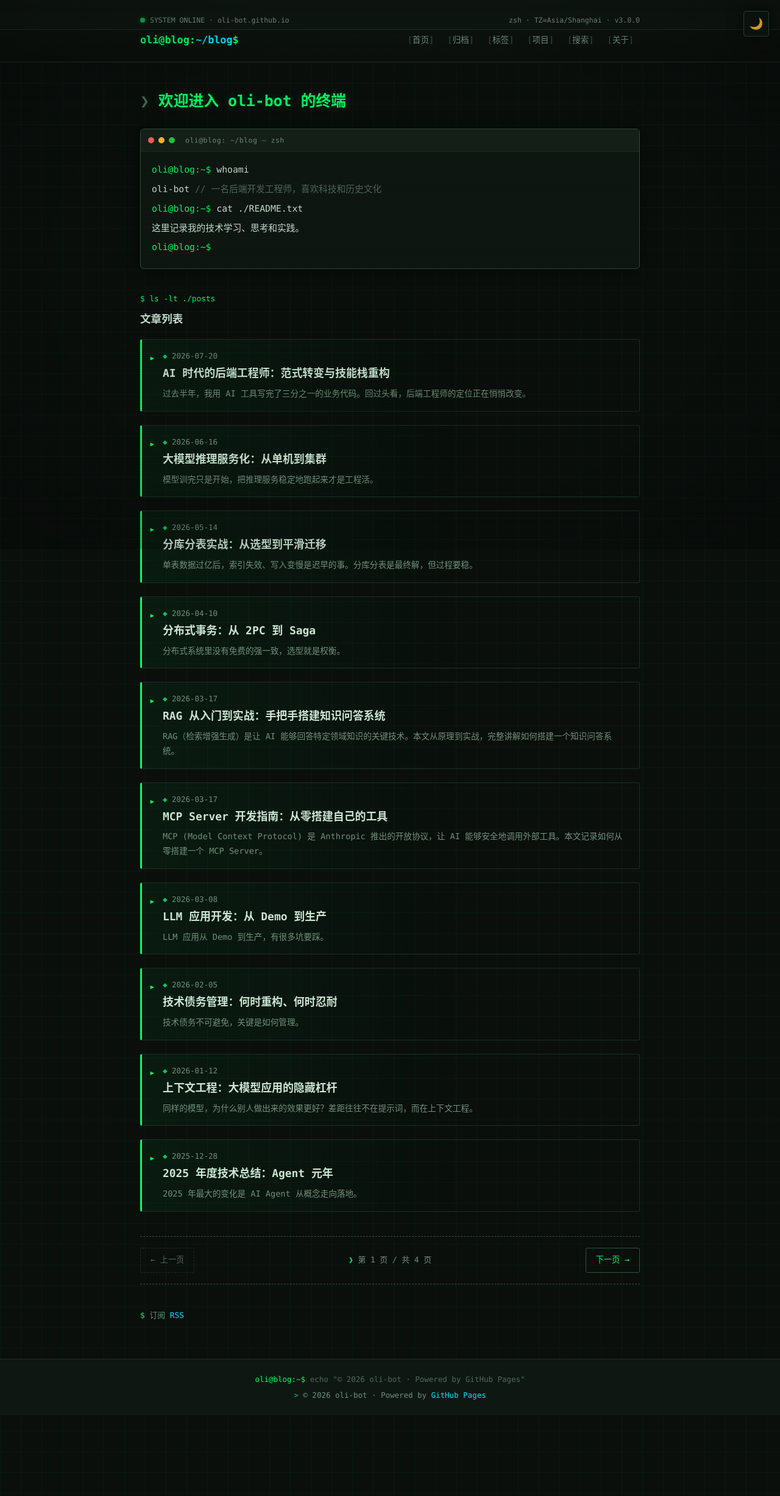
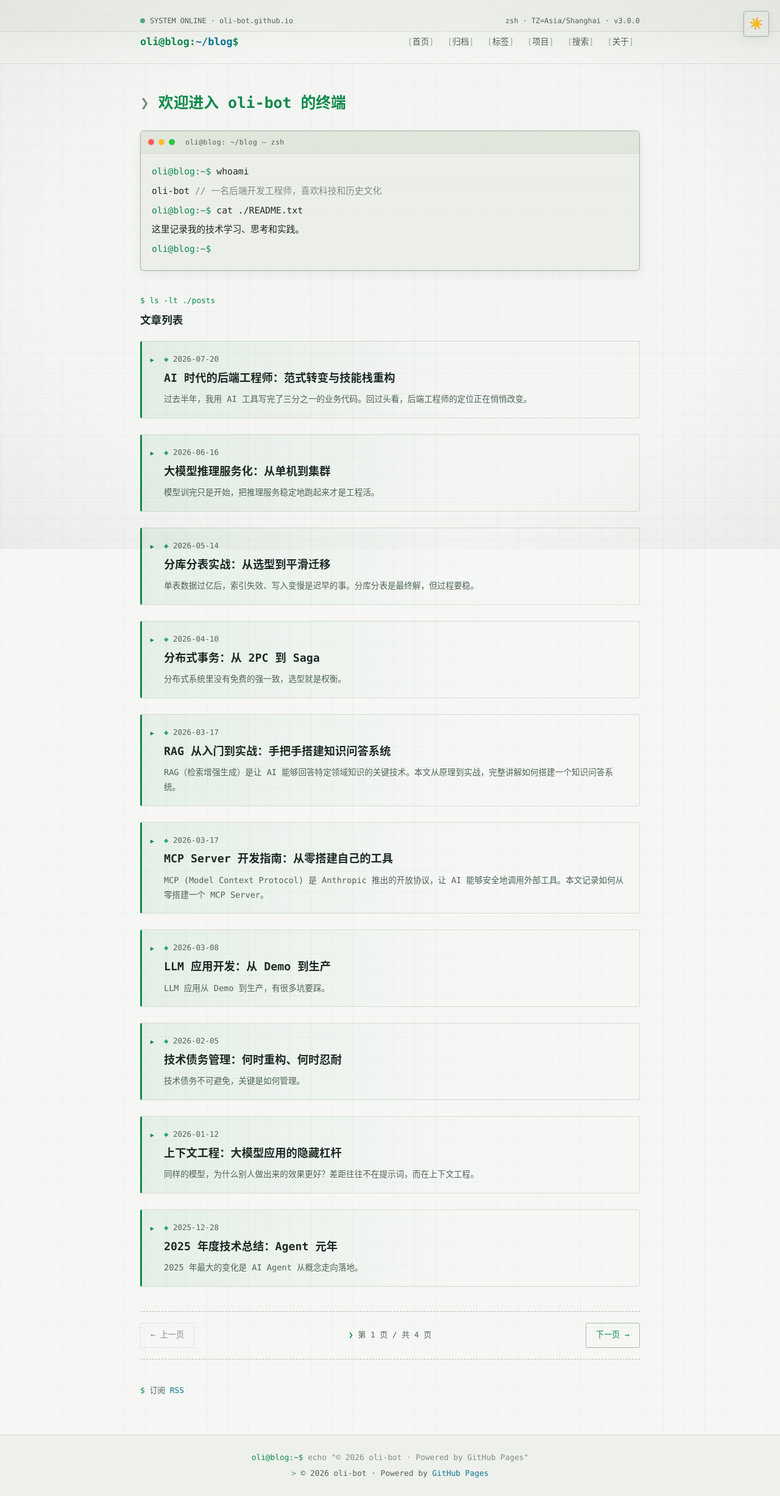
Before and after one commit to oli-bot/oli-bot.github.io, a Jekyll site: the page built from index.html, in a window 1280 px wide. Shown: the whole page at 61% size. Built offline with Jekyll 4.4.1, drawn with Linux system fonts in a browser that asks for light colours; the list of posts is cut into pages by our own code; before the commit the page ends 2321 px from its top, so only the background shows below that.

Commit message:
feat: 默认主题改为浅色，优化浅色终端配色
- 无偏好时默认浅色主题，深色偏好仍记忆保留
- 浅色从泛黄纸面改为清爽浅绿白配色，提升对比度与可读性
- 调整状态栏/列表/页脚间距与文字层级，视觉更透气

```diff
--- a/_layouts/default.html
+++ b/_layouts/default.html
@@ -7,7 +7,7 @@
     <script>
       (function() {
         try {
-          var theme = localStorage.getItem('theme') || 'dark';
+          var theme = localStorage.getItem('theme') || 'light';
           document.documentElement.setAttribute('data-theme', theme);
         } catch (e) {}
       })();
--- a/assets/css/style.css
+++ b/assets/css/style.css
@@ -1,12 +1,51 @@
 /* ==========================================================================
    TERMINAL://OLI-BOT —— 极客终端风主题
    --------------------------------------------------------------------------
-   默认（无 data-theme 或 data-theme="dark"）：黑底荧光绿 CRT 终端
-   data-theme="light"：复古纸面终端（paper terminal）
+   默认（无 data-theme 或 data-theme="light"）：清爽浅色终端
+   data-theme="dark"：黑底荧光绿 CRT 终端
    ========================================================================== */
 
 /* ---------- 1. 主题变量 ---------- */
 :root {
+  /* 浅色主题（默认）：清爽现代终端风 */
+  --bg: #f6f7f4;
+  --bg-secondary: #eef0eb;
+  --bg-tertiary: #e3e8df;
+  --bg-code: #fbfcfa;
+  --border: #d5dbd1;
+  --border-bright: #a9b8a8;
+  --text: #1c2b23;
+  --text-light: #4d6356;
+  --text-dim: #7e8e85;
+  --primary: #0e8a4e;
+  --primary-strong: #0b6e3f;
+  --primary-dim: #2ea86b;
+  --cyan: #0e7490;
+  --yellow: #9a6a00;
+  --purple: #7c3aed;
+  --red: #dc2626;
+  --orange: #c2560a;
+  --glow: 0 0 0 transparent;
+  --glow-soft: none;
+  --shadow: 0 1px 3px rgba(16, 24, 20, 0.07), 0 6px 18px rgba(16, 24, 20, 0.05);
+  --scanline: rgba(28, 43, 35, 0.028);
+  --grid-line: rgba(14, 138, 78, 0.04);
+  --selection: rgba(14, 138, 78, 0.16);
+  --tint: rgba(14, 138, 78, 0.07);
+  --vignette: rgba(60, 70, 62, 0.05);
+  --icon-glow: rgba(14, 138, 78, 0.18);
+  --hl-comment: #6b7f72;
+  --hl-keyword: #a82d78;
+  --hl-string: #7c5a00;
+  --hl-number: #6d3bb5;
+  --hl-function: #0b6e3f;
+  --hl-attr: #0e7490;
+  --hl-meta: #8a8d76;
+  --hl-deletion: #cf3f3f;
+}
+
+[data-theme="dark"] {
+  /* 暗色主题：黑底荧光绿 CRT 终端 */
   --bg: #0a0f0c;
   --bg-secondary: #0f1712;
   --bg-tertiary: #152119;
@@ -30,6 +69,9 @@
   --scanline: rgba(0, 0, 0, 0.16);
   --grid-line: rgba(0, 255, 102, 0.035);
   --selection: rgba(0, 255, 102, 0.28);
+  --tint: rgba(0, 255, 102, 0.08);
+  --vignette: rgba(0, 0, 0, 0.22);
+  --icon-glow: rgba(0, 255, 102, 0.2);
   --hl-comment: #5f8f6f;
   --hl-keyword: #ff79c6;
   --hl-string: #f1fa8c;
@@ -38,40 +80,6 @@
   --hl-attr: #8be9fd;
   --hl-meta: #6272a4;
   --hl-deletion: #ff5555;
-}
-
-[data-theme="light"] {
-  --bg: #f3efdf;
-  --bg-secondary: #ebe5d0;
-  --bg-tertiary: #e2dbc0;
-  --bg-code: #f8f5e9;
-  --border: #b9c0a5;
-  --border-bright: #7d8f6f;
-  --text: #21361f;
-  --text-light: #5c6f55;
-  --text-dim: #7c8c72;
-  --primary: #0f7a3d;
-  --primary-strong: #0a5c2f;
-  --primary-dim: #0f7a3d;
-  --cyan: #0e7c86;
-  --yellow: #8a6d1a;
-  --purple: #7a3e9d;
-  --red: #b3263e;
-  --orange: #a55313;
-  --glow: 0 0 0 transparent;
-  --glow-soft: none;
-  --shadow: 0 2px 10px rgba(70, 60, 30, 0.18);
-  --scanline: rgba(70, 60, 30, 0.045);
-  --grid-line: rgba(15, 122, 61, 0.05);
-  --selection: rgba(15, 122, 61, 0.18);
-  --hl-comment: #7a8b72;
-  --hl-keyword: #a33c8f;
-  --hl-string: #7a6a1f;
-  --hl-number: #6d3bb5;
-  --hl-function: #0f7a3d;
-  --hl-attr: #0e7c86;
-  --hl-meta: #8a8d76;
-  --hl-deletion: #b3263e;
 }
 
 /* ---------- 2. 基础 ---------- */
@@ -120,7 +128,7 @@ body::after {
       transparent 1px,
       transparent 3px
     ),
-    radial-gradient(ellipse at center, transparent 62%, rgba(0, 0, 0, 0.22) 100%);
+    radial-gradient(ellipse at center, transparent 62%, var(--vignette) 100%);
 }
 
 /* 滚动条 */
@@ -161,9 +169,9 @@ a:hover {
 .terminal-topbar {
   background: var(--bg-secondary);
   border-bottom: 1px solid var(--border);
-  font-size: 0.72rem;
-  color: var(--text-light);
-  padding: 5px 0;
+  font-size: 0.74rem;
+  color: var(--text-light);
+  padding: 6px 0;
 }
 
 .topbar-inner {
@@ -242,7 +250,7 @@ a:hover {
 .page-link:hover {
   color: var(--primary);
   border-color: var(--border-bright);
-  background: rgba(0, 255, 102, 0.06);
+  background: var(--tint);
   text-shadow: var(--glow-soft);
 }
 
@@ -344,11 +352,11 @@ a:hover {
 
 .post-list li {
   position: relative;
-  margin-bottom: 22px;
-  padding: 16px 18px 16px 34px;
+  margin-bottom: 26px;
+  padding: 18px 20px 18px 36px;
   border: 1px solid var(--border);
   border-left: 3px solid var(--primary);
-  background: linear-gradient(90deg, rgba(0, 255, 102, 0.05), transparent 65%);
+  background: linear-gradient(90deg, var(--tint), transparent 65%);
   border-radius: 3px;
   transition: all 0.25s;
 }
@@ -375,8 +383,8 @@ a:hover {
 .post-meta {
   display: block;
   color: var(--text-light);
-  font-size: 0.76rem;
-  margin-bottom: 4px;
+  font-size: 0.78rem;
+  margin-bottom: 6px;
 }
 
 .post-meta::before {
@@ -385,8 +393,8 @@ a:hover {
 }
 
 .post-list h3 {
-  margin: 4px 0 8px;
-  font-size: 1.12rem;
+  margin: 6px 0 10px;
+  font-size: 1.14rem;
   line-height: 1.5;
 }
 
@@ -432,9 +440,9 @@ a:hover {
 .site-footer {
   border-top: 1px solid var(--border);
   background: var(--bg-secondary);
-  padding: 22px 0;
-  color: var(--text-light);
-  font-size: 0.78rem;
+  padding: 26px 0;
+  color: var(--text-light);
+  font-size: 0.8rem;
   text-align: center;
 }
 
@@ -828,7 +836,7 @@ a:hover {
 }
 
 .post-content tbody tr:hover {
-  background: rgba(0, 255, 102, 0.05);
+  background: var(--tint);
 }
 
 /* 分割线 */
@@ -1069,7 +1077,7 @@ pre:hover .copy-code-btn {
 }
 
 .tag:hover {
-  background: rgba(0, 255, 102, 0.08);
+  background: var(--tint);
   box-shadow: var(--glow-soft);
 }
 
@@ -1266,7 +1274,7 @@ pre:hover .copy-code-btn {
 .pagination a:hover,
 .pagination-prev:hover,
 .pagination-next:hover {
-  background: rgba(0, 255, 102, 0.08);
+  background: var(--tint);
   box-shadow: var(--glow-soft);
 }
 
@@ -1341,7 +1349,7 @@ pre:hover .copy-code-btn {
 }
 
 .search-box button:hover {
-  background: rgba(0, 255, 102, 0.1);
+  background: var(--tint);
   box-shadow: var(--glow-soft);
 }
 
@@ -1640,7 +1648,7 @@ mark {
 .project-icon {
   font-size: 2.4rem;
   margin: 10px 0 12px;
-  filter: drop-shadow(0 0 8px rgba(0, 255, 102, 0.2));
+  filter: drop-shadow(0 0 8px var(--icon-glow));
 }
 
 .project-title {
@@ -1761,7 +1769,7 @@ mark {
 }
 
 .not-found-link:hover {
-  background: rgba(0, 255, 102, 0.1);
+  background: var(--tint);
   box-shadow: var(--glow-soft);
 }
 
```
